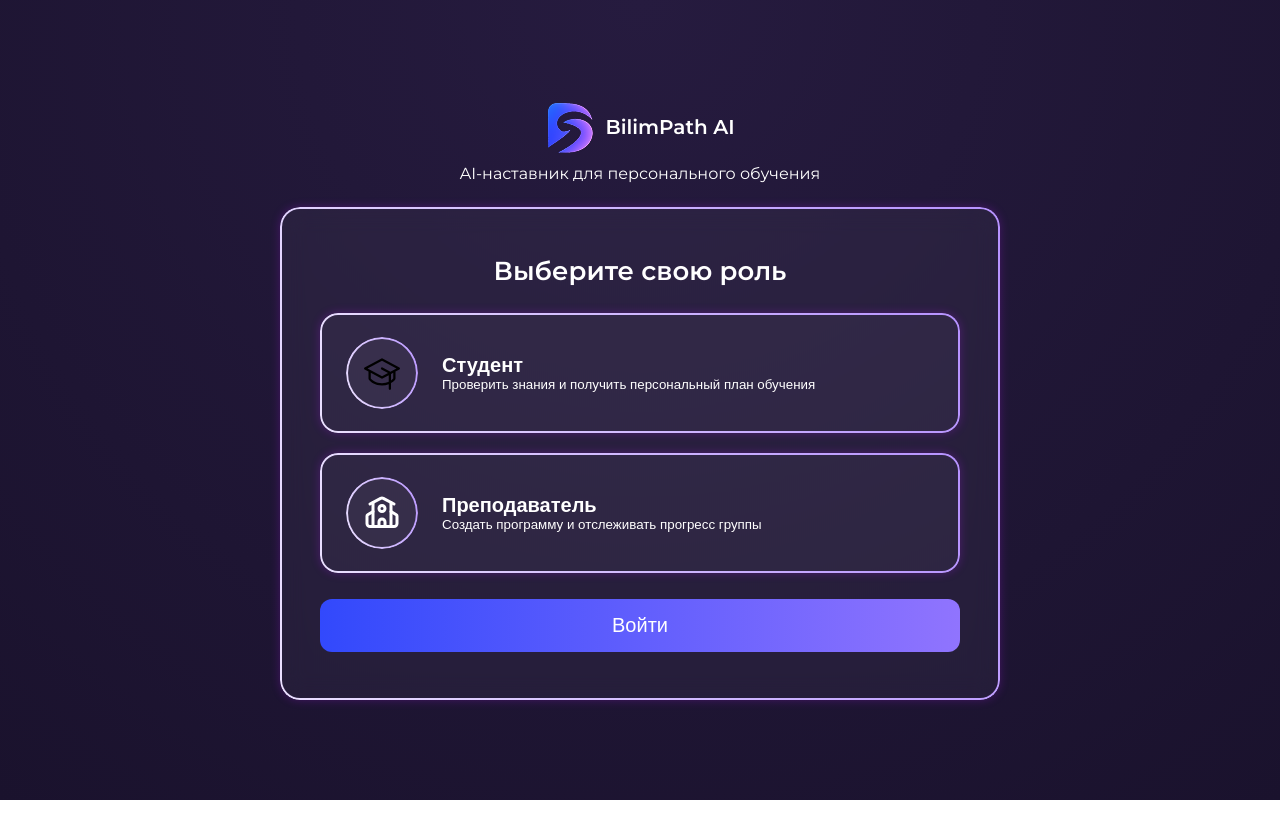
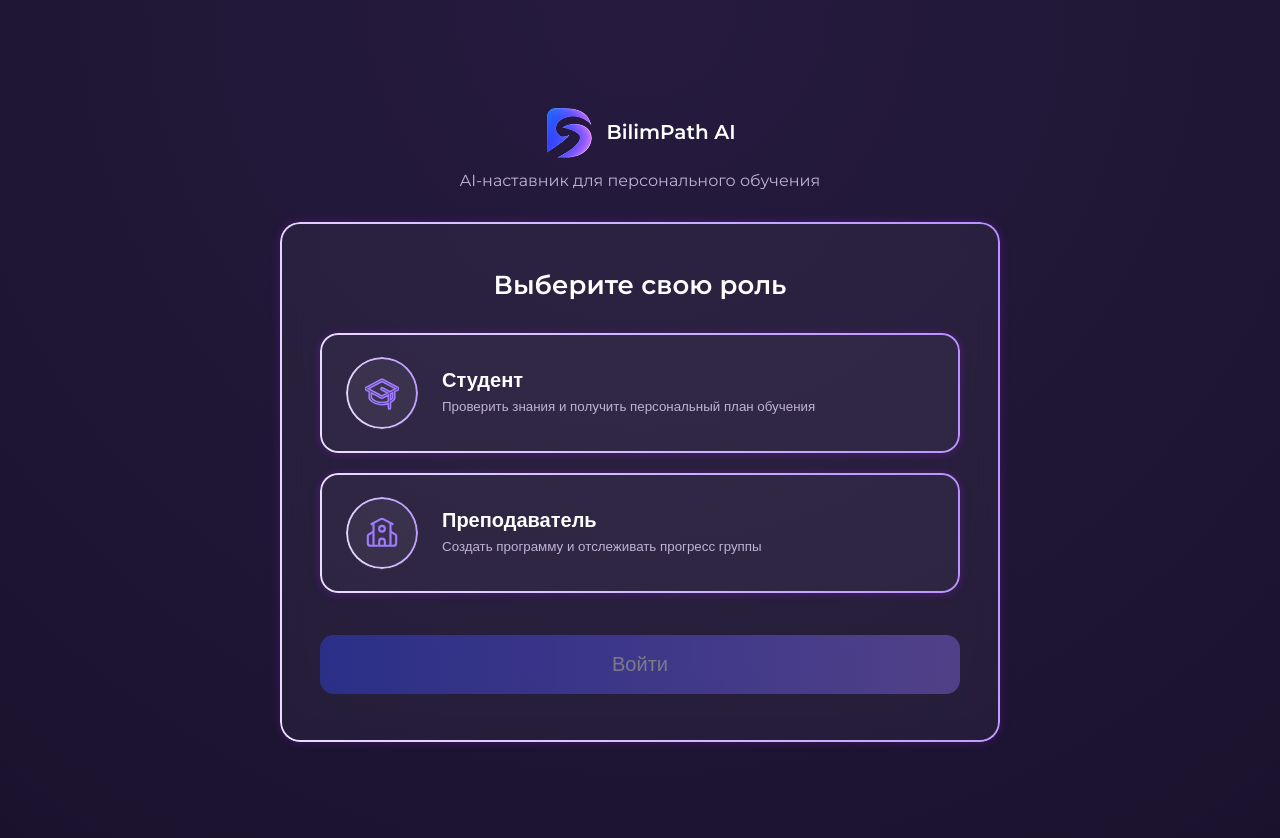
Before and after one commit to Wesley3699/BilimPath, a Next.js app: page /role in a window 1280 px wide. Shown: the top 838 px of the page. Before the commit the page ends 800 px from the top, so only its background shows below. Built offline with nearby package versions, Linux system fonts and the light colour scheme.

Commit message:
начало6

```diff
--- a/src/app/(auth)/login/login.module.scss
+++ b/src/app/(auth)/login/login.module.scss
@@ -101,3 +101,8 @@
 .forgotPass {
   cursor: pointer;
 }
+.error {
+  color: #ff4d4f;
+  font-size: 14px;
+  text-align: center;
+}
--- a/src/app/(auth)/role/page.jsx
+++ b/src/app/(auth)/role/page.jsx
@@ -1,17 +1,33 @@
-// src/app/(auth)/role/page.js
+"use client";
+
+import { useState } from "react";
+import { useRouter } from "next/navigation";
 import styles from "./role.module.scss";
 import Image from "next/image";
 import Icon from "@/shared/icons/Icon";
 
 export default function RolePage() {
+  const [selectedRole, setSelectedRole] = useState(null);
+  const router = useRouter();
+
+  const handleContinue = () => {
+    if (!selectedRole) return;
+
+    if (selectedRole === "student") {
+      router.push("/login?role=student");
+    } else {
+      router.push("/login?role=teacher");
+    }
+  };
+
   return (
     <div className={styles.inner}>
+      {/* Logo Block */}
       <div className={styles.bilimPath}>
         <div className={styles.logo}>
           <Image
             src="/imgs/logo.png"
             alt="BilimPath Logo"
-            className={styles.logoImg}
             width={50}
             height={53}
             priority
@@ -29,15 +45,15 @@ export default function RolePage() {
 
         <div className={styles.roles}>
           <button
-            className={`${styles.roleItem} border-gradient`}
             type="button"
+            onClick={() => setSelectedRole("student")}
+            className={`${styles.roleItem} border-gradient ${
+              selectedRole === "student" ? styles.active : ""
+            }`}
           >
-            <div
-              className="border-gradient-circle"
-              style={{ width: 72, height: 72 }}
-            >
+            <div className={`${styles.iconCircle} border-gradient-circle`}>
               <div className={styles.roleIconInner}>
-                <Icon name="cap" size={36} />
+                <Icon name="cap" size={34} />
               </div>
             </div>
 
@@ -48,15 +64,15 @@ export default function RolePage() {
           </button>
 
           <button
-            className={`${styles.roleItem} border-gradient`}
             type="button"
+            onClick={() => setSelectedRole("teacher")}
+            className={`${styles.roleItem} border-gradient ${
+              selectedRole === "teacher" ? styles.active : ""
+            }`}
           >
-            <div
-              className="border-gradient-circle"
-              style={{ width: 72, height: 72 }}
-            >
-              <div className={`${styles.roleIconInner} ${styles.iconGradient}`}>
-                <Icon name="teacher" size={36} />
+            <div className={`${styles.iconCircle} border-gradient-circle`}>
+              <div className={styles.roleIconInner}>
+                <Icon name="teacher" size={34} />
               </div>
             </div>
 
@@ -67,7 +83,11 @@ export default function RolePage() {
           </button>
         </div>
 
-        <button className="btn" type="button">
+        <button
+          className={styles.continueBtn}
+          disabled={!selectedRole}
+          onClick={handleContinue}
+        >
           Войти
         </button>
       </div>
--- a/src/app/(auth)/role/role.module.scss
+++ b/src/app/(auth)/role/role.module.scss
@@ -1,23 +1,26 @@
 .inner {
   width: 100%;
+  min-height: 100vh;
   display: flex;
   flex-direction: column;
   align-items: center;
-  gap: 24px;
+  justify-content: center;
+  gap: 32px;
+  padding: 24px;
 }
 
 .bilimPath {
   display: flex;
   flex-direction: column;
   align-items: center;
-  gap: 10px;
+  gap: 12px;
   text-align: center;
 }
 
 .logo {
   display: flex;
   align-items: center;
-  gap: 10px;
+  gap: 12px;
 }
 
 .logoTxt {
@@ -26,7 +29,7 @@
 }
 
 .description {
-  color: var(--c-text-muted);
+  color: var(--c-text-second);
 }
 
 .card {
@@ -38,14 +41,14 @@
   backdrop-filter: blur(12px);
   display: flex;
   flex-direction: column;
-  gap: 26px;
+  gap: 32px;
 }
 
 .title {
-  margin: 0;
   text-align: center;
-  font-size: 26px;
+  font-size: var(--fs-h3);
   font-weight: 600;
+  line-height: 1.2;
 }
 
 .roles {
@@ -76,23 +79,68 @@
   box-shadow: var(--glow-pink);
 }
 
+/* Active state */
+.active {
+  background: rgba(112, 40, 255, 0.08);
+  box-shadow: 0 0 25px rgba(112, 40, 255, 0.35);
+}
+
+/* Icon Circle */
+.iconCircle {
+  width: 72px;
+  height: 72px;
+  border-radius: 50%;
+  display: flex;
+  align-items: center;
+  justify-content: center;
+}
+
 .roleIconInner {
   width: 100%;
   height: 100%;
   border-radius: 50%;
   display: grid;
   place-items: center;
-  background: rgba(255, 255, 255, 0.04);
+  background: rgba(255, 255, 255, 0.05);
   color: #9f7cff;
 }
+
+/* Text */
 .roleText {
-  text-align: start;
+  text-align: left;
 }
+
 .roleText h2 {
   font-size: var(--fs-lg);
   font-weight: 600;
+  margin-bottom: 6px;
 }
 
 .roleText p {
-  color: var(--c-text-muted);
+  color: var(--c-text-second);
+  margin: 0;
+  line-height: 1.4;
 }
+
+/* Continue Button */
+.continueBtn {
+  margin-top: 10px;
+  background: var(--g-violet-btn);
+  color: var(--c-text);
+  font-size: var(--fs-lg);
+  border-radius: 14px;
+  border: none;
+  padding: 18px;
+  cursor: pointer;
+  transition: 0.2s ease;
+}
+
+.continueBtn:hover:not(:disabled) {
+  transform: translateY(-1px);
+  box-shadow: var(--glow-pink);
+}
+
+.continueBtn:disabled {
+  opacity: 0.4;
+  cursor: not-allowed;
+}
--- a/src/app/globals.scss
+++ b/src/app/globals.scss
@@ -122,7 +122,7 @@ body {
   content: "";
   position: absolute;
   inset: 0;
-  padding: 2px; /* толщина бордера */
+  padding: 2px;
   border-radius: 50%;
   background: var(--g-border-violet);
   pointer-events: none;
--- a/src/shared/icons/GraduationCap.jsx
+++ b/src/shared/icons/GraduationCap.jsx
@@ -1,7 +1,14 @@
 export default function GraduationCap(props) {
   return (
-    <svg xmlns="http://www.w3.org/2000/svg" viewBox="0 0 256 256" {...props}>
-      <path d="M251.76,88.94l-120-64a8,8,0,0,0-7.52,0l-120,64a8,8,0,0,0,0,14.12L32,117.87v48.42a15.91,15.91,0,0,0,4.06,10.65C49.16,191.53,78.51,216,128,216a130,130,0,0,0,48-8.76V240a8,8,0,0,0,16,0V199.51a115.63,115.63,0,0,0,27.94-22.57A15.91,15.91,0,0,0,224,166.29V117.87l27.76-14.81a8,8,0,0,0,0-14.12ZM128,200c-43.27,0-68.72-21.14-80-33.71V126.4l76.24,40.66a8,8,0,0,0,7.52,0L176,143.47v46.34C163.4,195.69,147.52,200,128,200Zm80-33.75a97.83,97.83,0,0,1-16,14.25V134.93l16-8.53ZM188,118.94l-.22-.13-56-29.87a8,8,0,0,0-7.52,14.12L171,128l-43,22.93L25,96,128,41.07,231,96Z"></path>
+    <svg
+      xmlns="http://www.w3.org/2000/svg"
+      viewBox="0 0 256 256"
+      fill="none"
+      stroke="currentColor"
+      strokeWidth="12"
+      {...props}
+    >
+      <path d="M251.76,88.94l-120-64a8,8,0,0,0-7.52,0l-120,64a8,8,0,0,0,0,14.12L32,117.87v48.42a15.91,15.91,0,0,0,4.06,10.65C49.16,191.53,78.51,216,128,216a130,130,0,0,0,48-8.76V240a8,8,0,0,0,16,0V199.51a115.63,115.63,0,0,0,27.94-22.57A15.91,15.91,0,0,0,224,166.29V117.87l27.76-14.81a8,8,0,0,0,0-14.12ZM128,200c-43.27,0-68.72-21.14-80-33.71V126.4l76.24,40.66a8,8,0,0,0,7.52,0L176,143.47v46.34C163.4,195.69,147.52,200,128,200Zm80-33.75a97.83,97.83,0,0,1-16,14.25V134.93l16-8.53ZM188,118.94l-.22-.13-56-29.87a8,8,0,0,0-7.52,14.12L171,128l-43,22.93L25,96,128,41.07,231,96Z" />
     </svg>
   );
 }
--- a/src/shared/icons/TeacherIcon.jsx
+++ b/src/shared/icons/TeacherIcon.jsx
@@ -4,10 +4,8 @@ export default function TeacherIcon(props) {
       xmlns="http://www.w3.org/2000/svg"
       viewBox="0 0 24 24"
       fill="none"
-      stroke="#ffffff"
-      strokeWidth="2"
-      strokeLinecap="round"
-      strokeLinejoin="round"
+      stroke="currentColor"
+      strokeWidth="1.5"
       {...props}
     >
       <path d="M14 21v-3a2 2 0 0 0-4 0v3" />
```
Also changed, not shown: src/app/(auth)/login/page.jsx (+111 -9 lines).
